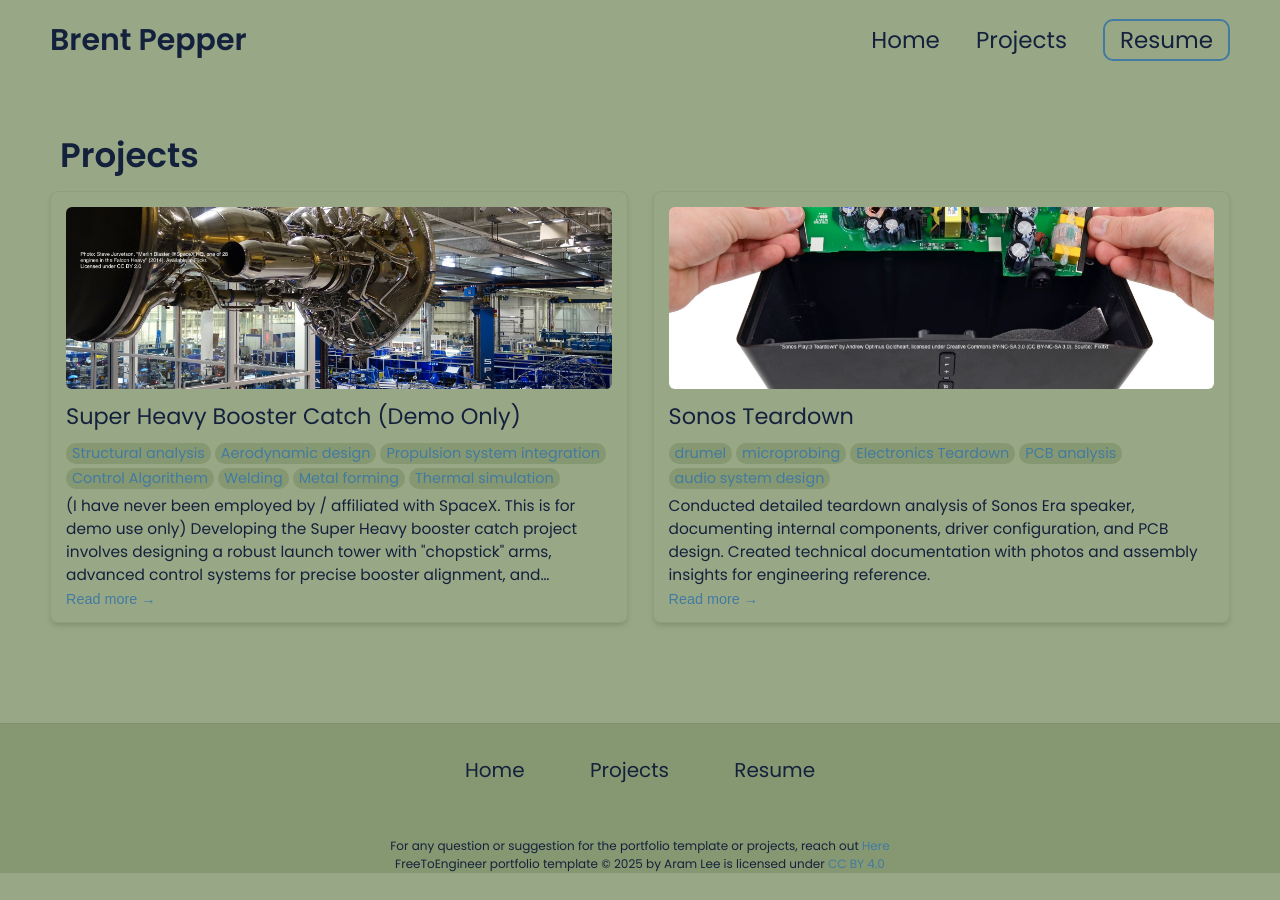
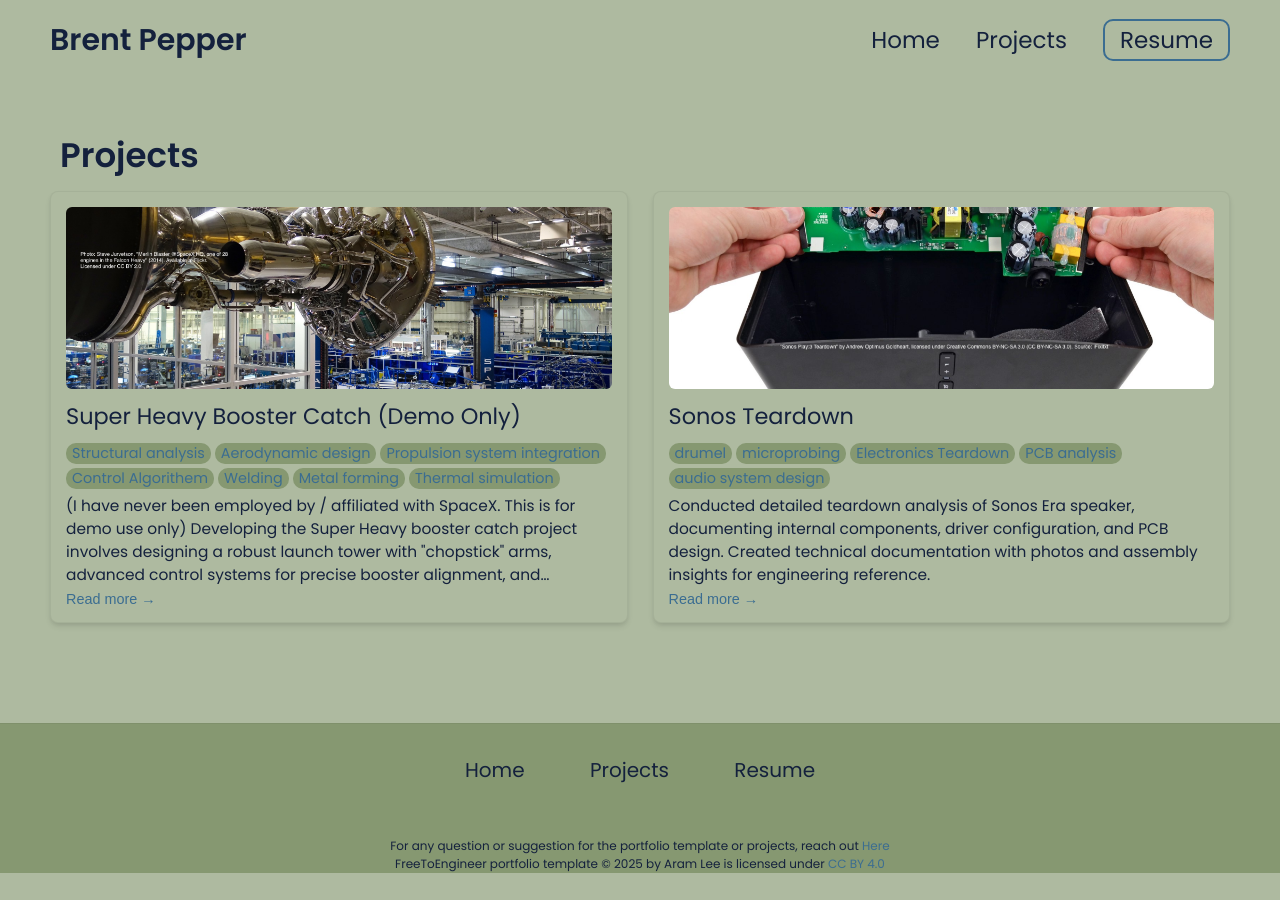
Before and after one commit to bp-pepper/bp-pepper.github.io, a Jekyll site: the page built from projects.html, in a window 1280 px wide. Built offline with Jekyll 4.4.1, drawn with Linux system fonts in a browser that asks for light colours.

Commit message:
Update _config.yml

```diff
--- a/_config.yml
+++ b/_config.yml
@@ -84,9 +84,9 @@ skills:
 colors: # this is the basic theme
   text: "#14213D"
   border: "#fca311"
-  link: "#427aa1"
-  highlight: "#427aa1"
-  background: "#98A886"
+  link: "#3B6D91"
+  highlight: "#3B6D91"
+  background: "#AEBAA0"
   light_background: "#869871"
 
   # Palette: {"Black":"000000","Rich Cerulean":"427aa1","Muted Teal":"98a886","Prussian Blue":"14213d","Orange":"fca311"}
```
